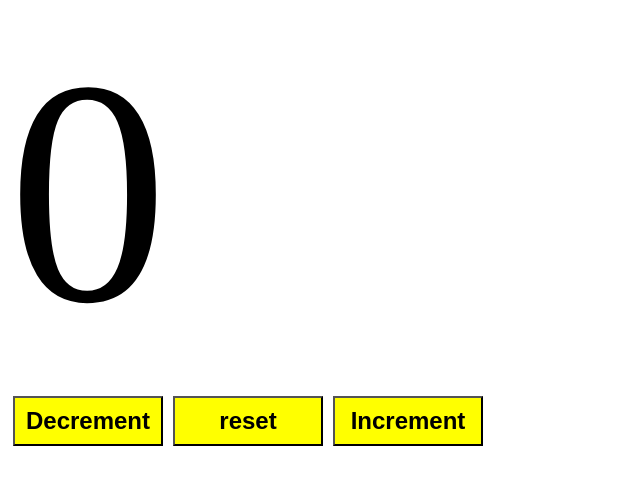
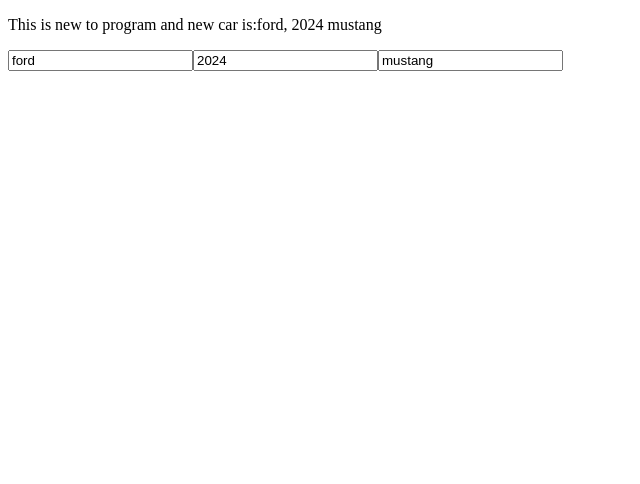
Before and after one commit to Dogger12344534fg/CharityApplicationfyp, a React (Vite) app: page / in a window 1280 px wide. Shown: the top 484 px of the page, without its empty margins (0-640 px from the left). Built offline with nearby package versions, Linux system fonts and the light colour scheme.

Commit message:
this is dipendra roka

```diff
--- a/src/App.jsx
+++ b/src/App.jsx
@@ -1,7 +1,8 @@
-import Counter from './Counter.jsx';
+import ObjectUp from "./ObjectUp";
+import Color from "./useState/Color";
  function App() {
 return (<>
-<Counter/>
+<ObjectUp/>
   </>
 );
 }
--- /dev/null
+++ b/src/ObjectUp.jsx
@@ -0,0 +1,30 @@
+import React, {useState} from 'react';
+
+
+function ObjectUp(){
+
+  const [car, setCar]= useState({make:"ford",year:2024,mode:"mustang"});
+
+  function onMake(event){
+    setCar(c=>({...c, make : event.target.value}));
+  }
+
+
+  function onYear(event){
+    setCar(c=>({...c, year : event.target.value}));
+  }
+
+
+  function onMode(event){
+    setCar(c=>({...c, mode : event.target.value}));
+  }
+
+  return(<div>
+<p>This is new to program and new car is:{car.make}, {car.year} {car.mode}</p>
+<input type="text" value={car.make} onChange={onMake}/>
+<input type="number" value={car.year} onChange={onYear}/>
+<input type="text" value={car.mode} onChange={onMode}/>
+  </div>
+  );
+}
+export default ObjectUp
--- a/src/index.css
+++ b/src/index.css
@@ -1,43 +1,16 @@
-.list-cat{
-  font-size: 0.2em;
-  font-weight: bold;
-  color:hsl(0, 0, 20%);
-  text-align:center;
-  border:3px solid;
-  border-radius: 5px;
-  margin-bottom: 30px;
-  background-color: aqua;
+.color-changer{
+  display: flex;
+  flex-direction: column;
+  align-items: center;
 }
 
-.list-items li{
-  font-size: 0.2em;
-  list-style: none;
-  color:hsl(0, 0, 20%);
-  text-align:center;
-  margin: 0;
+
+.color{
+  width: 200px;
+  height: 200px;
+  display: flex;
+  align-items: center;
+  border-radius: 5px;
+  border-style: none;
+
 }
-
-.list-items li:hover{
-  cursor:pointer;
-  color: hsl(0, 0, 10%);
-}
-
-.counter-button{
-  text-align: center;
-  font-family: Arial, Helvetica, sans-serif;
-}
-
-.count-display{
-  font-size: 20em;
-  margin-top:0px;
-  margin-bottom: 20px;
-}
-
-.counter-button{
-  width:150px;
-  height: 50px;
-  font-size: 1.5em;
-  font-weight: bold;
-  margin: 0px 5px;
-  background-color: yellow;
-}
--- /dev/null
+++ b/src/useState/Color.jsx
@@ -0,0 +1,22 @@
+import React,{useState} from 'react'
+
+
+function Color(){
+const[color, changColor] = useState("#FFFFF");
+
+function onChangerr(event){
+  changColor(event.target.value);
+}
+return (<div className='color-changer'>
+
+  <h1>Hello color</h1>
+  <div className='color' style={{backgroundColor:color}}>
+    <p>Colorname:{color}</p>
+  </div>
+
+  <p className='gapp'>Select color</p>
+  <input type='color' value= {color} onChange={onChangerr}/>
+</div>);
+}
+
+export default Color
```
Also changed, not shown: src/useState/MyComponent.jsx (+18 -7 lines), src/Button/Counter.jsx (renamed from src/Counter.jsx), src/ffile.jsx (deleted).
